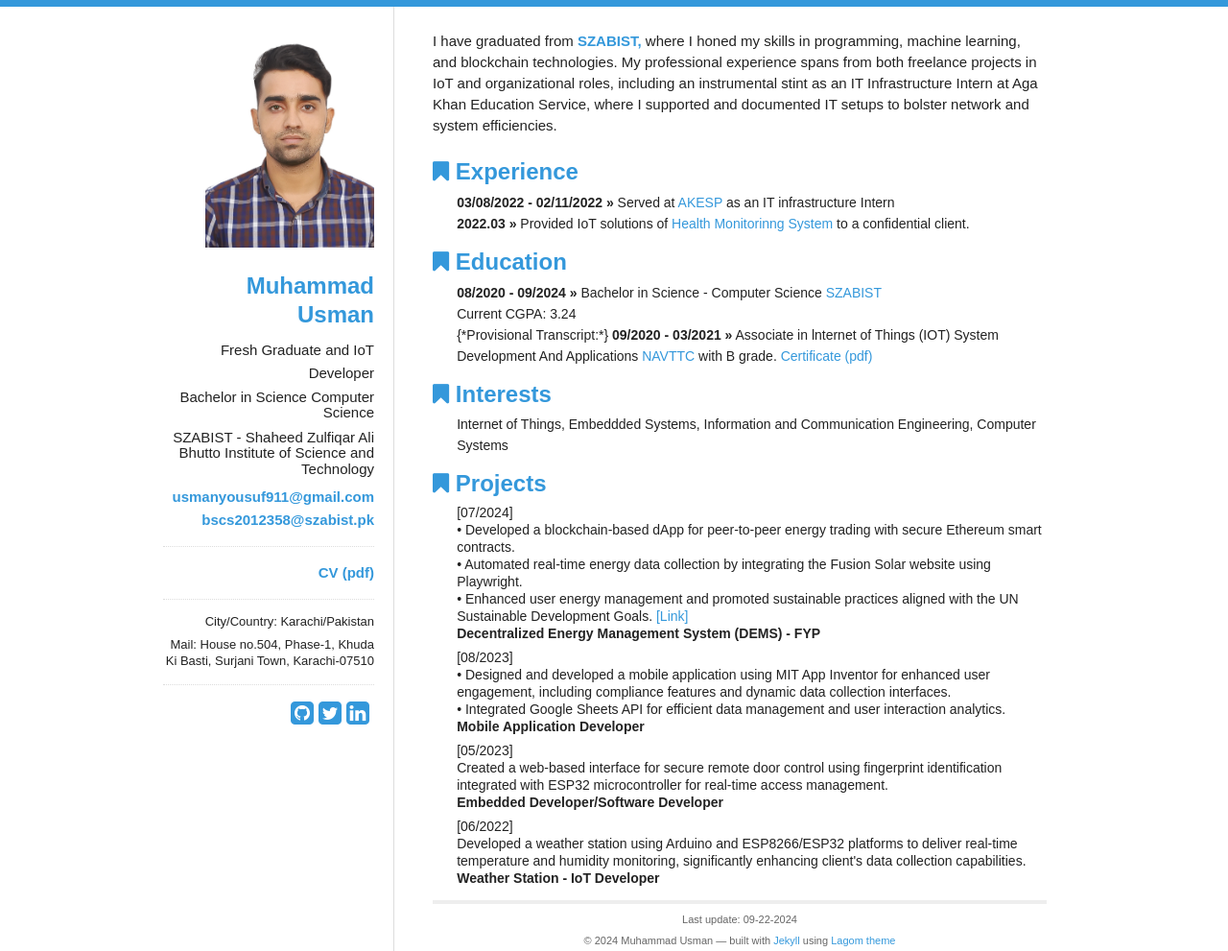
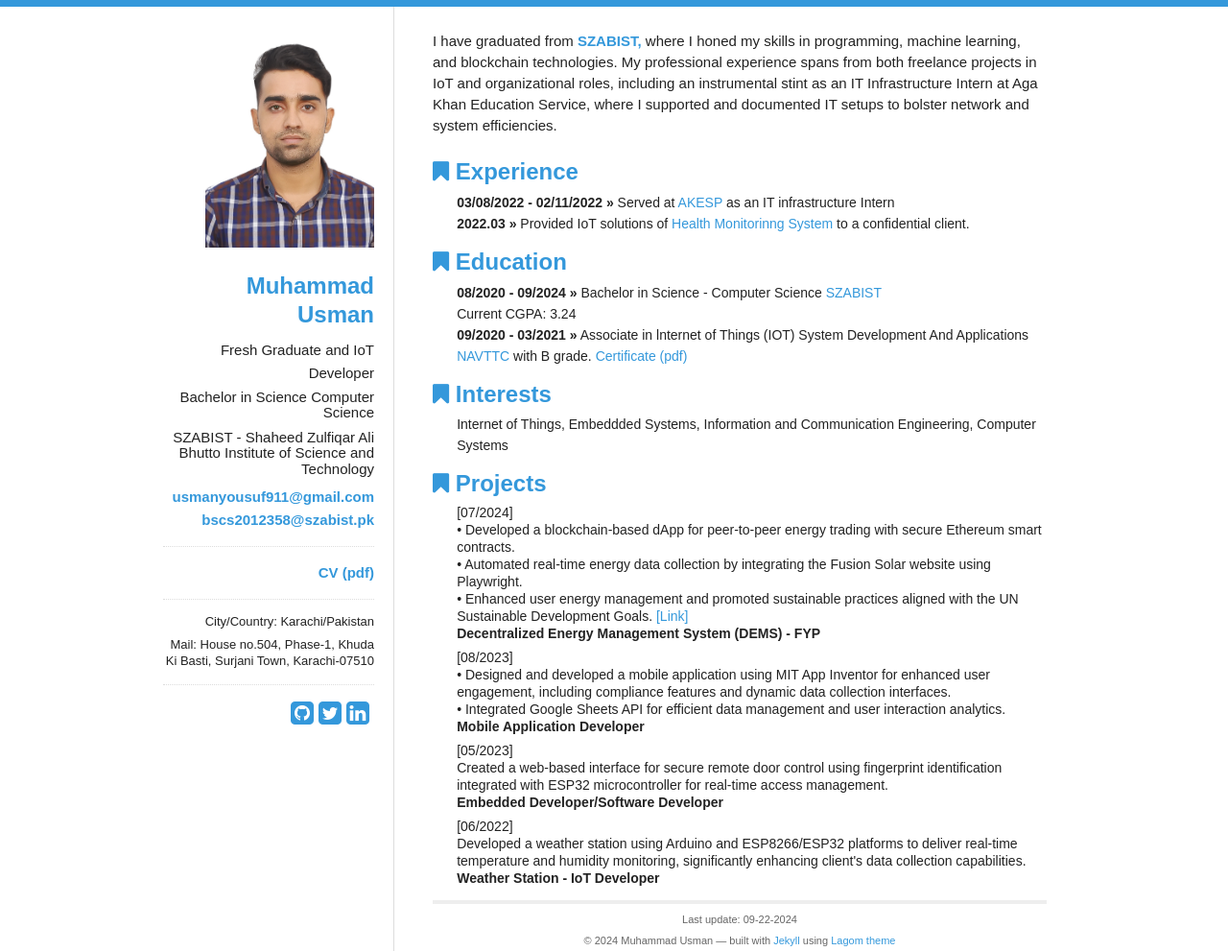
Before and after one commit to musman2k/github-portfolio, a Jekyll site: the page built from index-en.html, in a window 1280 px wide. Shown: the whole page at 96% size. Built offline with Jekyll 4.4.1, drawn with Linux system fonts in a browser that asks for light colours.

Commit message:
Update index-en.html

```diff
--- a/index-en.html
+++ b/index-en.html
@@ -21,7 +21,7 @@
 
   <h2><i class="fa fa-bookmark"></i> Education</h2>
   <ul class="top">
-    <span class="bold">08/2020 - 09/2024 &raquo;</span> Bachelor in Science - Computer Science <a href="https://szabist.edu.pk/">SZABIST</a><br> Current CGPA: 3.24 <br> {*Provisional Transcript:*}
+    <span class="bold">08/2020 - 09/2024 &raquo;</span> Bachelor in Science - Computer Science <a href="https://szabist.edu.pk/">SZABIST</a><br> Current CGPA: 3.24 <br>
     <span class="bold"> 09/2020 - 03/2021 &raquo;</span> Associate in lnternet of Things (IOT) System Development And Applications <a href="https://cict.iba.edu.pk/navttc/"> NAVTTC </a> with B grade. <a href="/github-portfolio/files/pdfs/IoT Associate Certificate.pdf">Certificate (pdf)</a><br>
   </ul>
 
```
